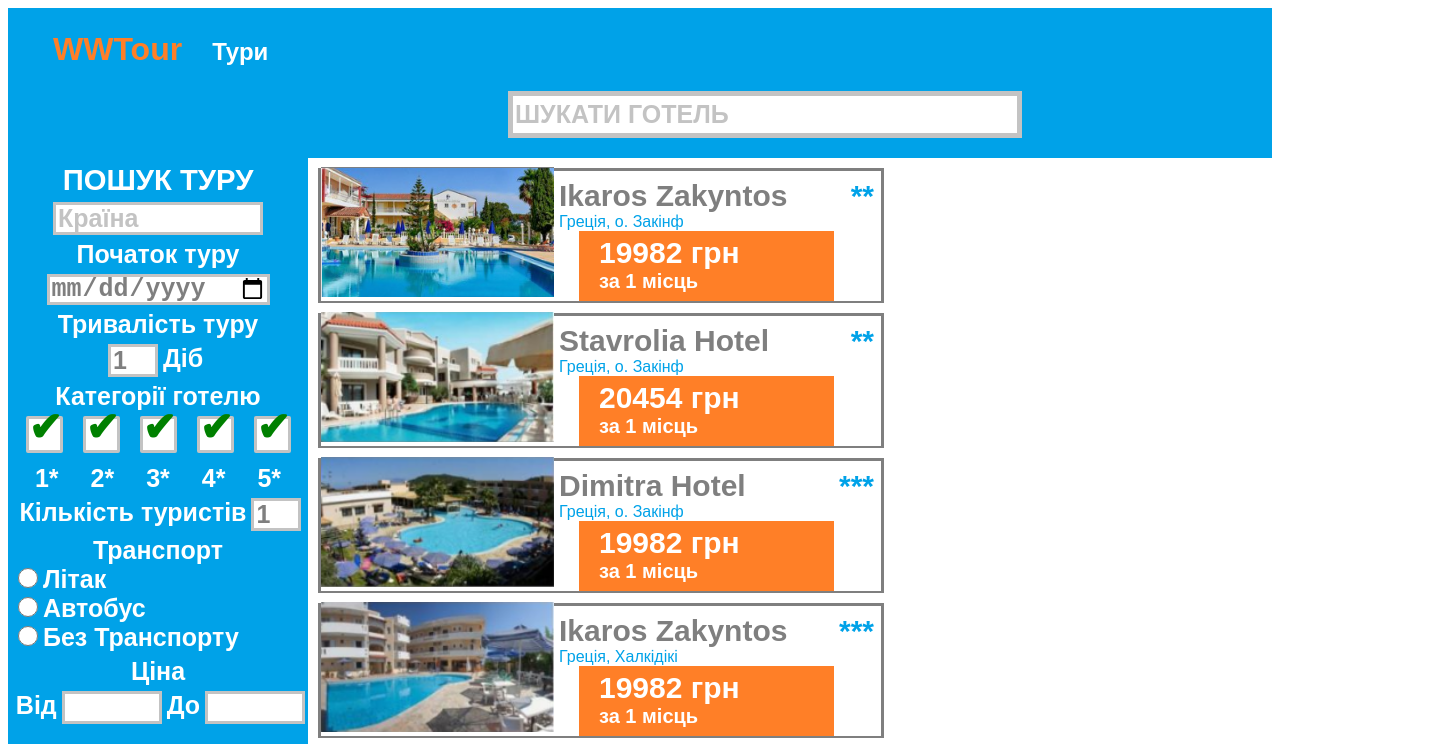
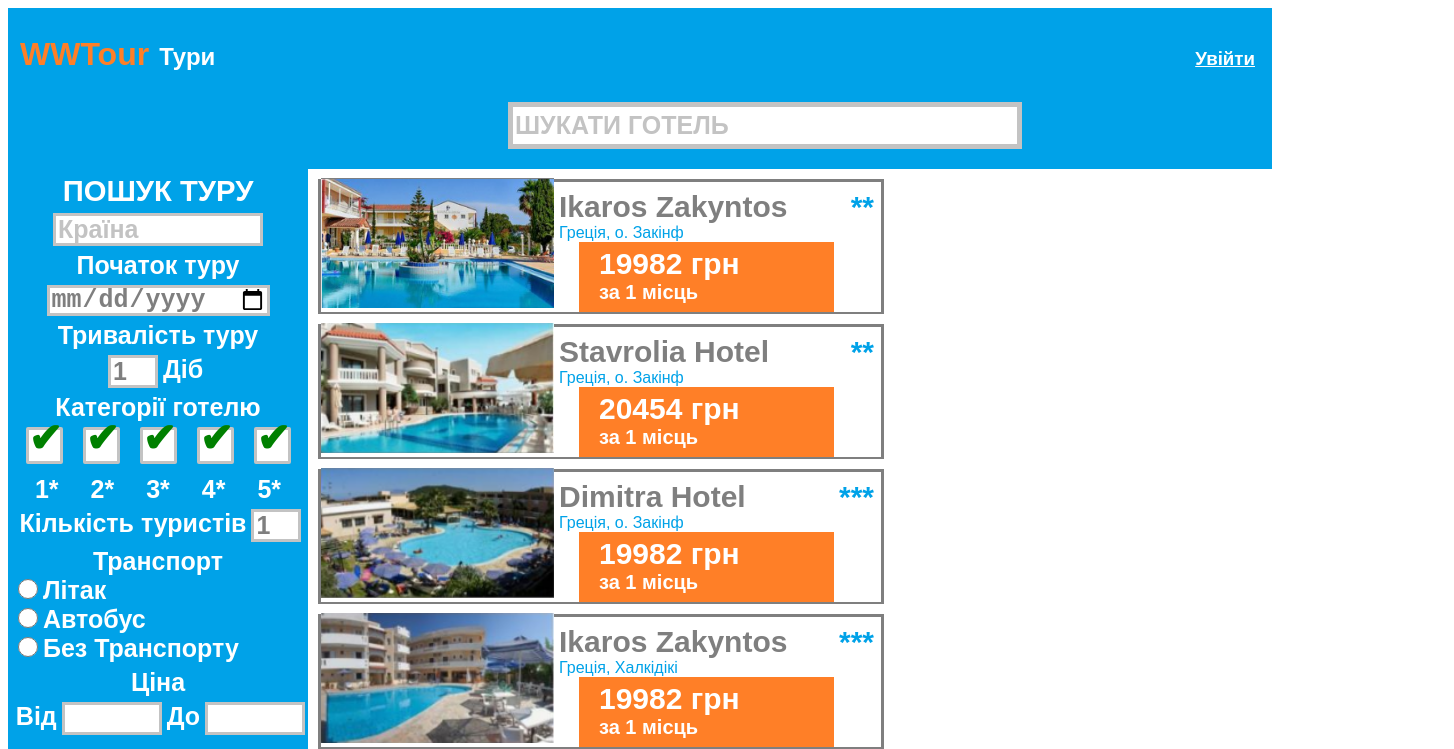
Before and after one commit to DimonKniaziev/airlines, a React app: page / in a window 1280 px wide. Shown: the top 749 px of the page, 1454 px wide, since content can reach past the window. Built offline with nearby package versions, Linux system fonts and the light colour scheme.

Commit message:
adding-login-functionality

```diff
--- a/src/app/app.js
+++ b/src/app/app.js
@@ -1,8 +1,6 @@
 import React from "react";
 import Header from "../header";
-import TourList from "../tour-list";
-import TourSearchPanel from "../tour-search-panel";
-import TourFilter from "../tour-filter";
+import TourListPage from "../tour-list-page";
 import RegistrationForm from "../registration-form";
 import LoginForm from "../login-form";
 import "./app.css";
@@ -12,11 +10,8 @@ const App = () => {
   return (
     <div className="App">
       <Header/>
-      <TourSearchPanel/>
-      <div className="filter-list-container">
-        <TourFilter/>
-        <TourList/>
-      </div>
+      <TourListPage/>
+      <LoginForm/>
     </div>
   );
 }
--- a/src/header/header.css
+++ b/src/header/header.css
@@ -1,7 +1,8 @@
 .header{
     background-color: rgb(0,162,232);
-    padding-top: 7px;
-    padding-bottom: 7px;
+    padding: 7px;
+    display: flex;
+    align-items: baseline;
 }
 .header h1{
     display: inline;
@@ -10,14 +11,13 @@
 }
 .header h2, h3{
     display: inline;
-    margin-left: 30px;
+    margin: 10px;
     color: white;
 }
+.header h3 {
+    justify-self: end;
+    margin-left: auto;
+}
 .header .logIn-link {
-    margin-left: 1100px;
     text-decoration: underline;
 }
-
-.header .navBar li{
-    display: inline;
-}
--- a/src/header/header.js
+++ b/src/header/header.js
@@ -1,14 +1,19 @@
 import React from "react";
+import { useUsers } from "../store";
 import "./header.css"
 
 const Header = () => {
+    const users = useUsers(state => state.users);
+    const autorizedUser = useUsers(state => state.autorizedUser);
+    let userName = autorizedUser.id ? users.find(user => user.id === autorizedUser.id).login : 'Увійти';
+
+    console.log (autorizedUser);
+
     return (
         <div className="header">
-            <ul className="navBar">
-                <h1>WWTour</h1>
-                <h2>Тури</h2>
-                <h3 className="logIn-link">DimKniaz</h3>
-            </ul>
+            <h1>WWTour</h1>
+            <h2>Тури</h2>
+            <h3 className="logIn-link">{userName}</h3>
         </div>
     )
 }
--- a/src/store.js
+++ b/src/store.js
@@ -1,8 +1,7 @@
 import { create } from "zustand";
 
 
-const useTours = create(
-    set => ({
+const useTours = create(set => ({
         maxId: 100,
         tours: [
             {
@@ -134,8 +133,7 @@ const useTours = create(
 
             return {tours: [...state.tours.slice(0, idx), newItem, ...state.tours.slice(idx+1)]};
         }),
-    })
-)
+}))
 
 const useFilter = create(set => ({
     searchTerm: '',
@@ -169,4 +167,47 @@ const useFilter = create(set => ({
     setMaxPriceFilter: (maxPriceFilter) => set({maxPriceFilter})
 }))
 
-export {useTours, useFilter};
+const useUsers = create(set=>({
+    autorizedUser: {
+        user_id: ''
+    },
+    users: [
+        {
+            id: 1,
+            name: 'Дмитро',
+            surname: 'Князєв',
+            patronymic: 'Ігорович',
+            login: 'DimKniaz',
+            email: 'dimkniazz@gmail.com',
+            password: 'dimkniaz2002',
+            phone: '0993579040',
+            role: 'admin'
+        },
+        {
+            id: 2,
+            name: 'Александра',
+            surname: 'Анікіна',
+            patronymic: 'Генадіївна',
+            login: 'PersikoveMorozyvo',
+            email: 'dimkniazz@gmail.com',
+            password: 'dimkniaz2002',
+            phone: '0993579041',
+            role: 'client'
+        },
+        {
+            id: 3,
+            name: 'Арсеній',
+            surname: 'Гогін',
+            patronymic: 'Андрійович',
+            login: 'GoginArs',
+            email: 'dimkniazz@gmail.com',
+            password: 'dimkniaz2002',
+            phone: '0993579041',
+            role: 'client'
+        }
+
+    ],
+    autorizeUser: (autorizedUser) => set({autorizedUser})
+}))
+
+export {useTours, useFilter, useUsers};
--- a/src/tour-filter/tour-filter.js
+++ b/src/tour-filter/tour-filter.js
@@ -1,14 +1,9 @@
-import React, { useState } from "react";
+import React from "react";
 import { useFilter } from "../store";
 import "./tour-filter.css";
 
 
 const TourFilter = () => {
-    const [x0, setX0] = useState(true);
-    const [x1, setX1] = useState(true);
-    const [x2, setX2] = useState(true);
-    const [x3, setX3] = useState(true);
-    const [x4, setX4] = useState(true);
     const countryFilter = useFilter((state) => state.countryFilter);
     const startDateFilter = useFilter((state) => state.startDateFilter);
     const tourDurationFilter = useFilter((state) => state.tourDurationFilter);
@@ -43,17 +38,6 @@ const TourFilter = () => {
     const onSetTourDurationFilter = (e) => {
         setTourDurationFilter(e.target.value);
     }
-    // const onSetStarsFilter = (e) => {
-    //     let newStarsFilter = starsFilter;
-    //     newStarsFilter[e.target.value] = !newStarsFilter[e.target.value];
-    //     setStarsFilter(newStarsFilter);
-    //     setX0(newStarsFilter[0]);
-    //     setX1(newStarsFilter[1]);
-    //     setX2(newStarsFilter[2]);
-    //     setX3(newStarsFilter[3]);
-    //     setX4(newStarsFilter[4]);
-    //     console.log(newStarsFilter);
-    // }
     const onSetStarsFilter1 = (e) => {
         setStarsFilter1(!starsFilter1);
     }
--- /dev/null
+++ b/src/tour-list-page/index.js
@@ -0,0 +1,3 @@
+import TourListPage from "./tour-list-page";
+
+export default TourListPage;
--- /dev/null
+++ b/src/tour-list-page/tour-list-page.js
@@ -0,0 +1,20 @@
+import React from "react";
+import TourSearchPanel from "../tour-search-panel";
+import TourFilter from "../tour-filter";
+import TourList from "../tour-list/tour-list";
+import "./tour-list-paje.css";
+
+const TourListPage = () => {
+
+    return (
+      <div className="tour-list-page">
+        <TourSearchPanel/>
+        <div className="filter-list-container">
+          <TourFilter/>
+          <TourList/>
+        </div>
+      </div>
+    );
+  }
+
+  export default TourListPage;
--- /dev/null
+++ b/src/tour-list-page/tour-list-paje.css
@@ -0,0 +1,3 @@
+.filter-list-container {
+    display: flex;
+}
--- a/src/tour-list/tour-list.css
+++ b/src/tour-list/tour-list.css
@@ -1,7 +1,7 @@
 .tour-list {
     display: flex;
     flex-wrap: wrap;
-    height:583px;
+    max-height:583px;
     overflow:scroll;
     overflow-x:hidden;
 }
```
Also changed, not shown: src/login-form/login-form.css (+41 -0 lines), src/login-form/login-form.js (+36 -17 lines).
